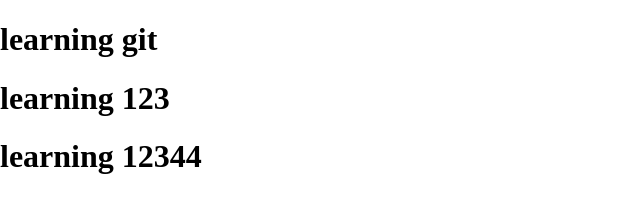
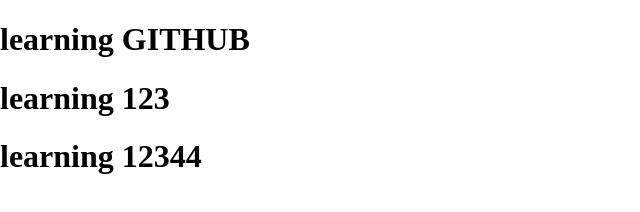
Before and after one commit to Yash2725/learninggit, a plain HTML site: page index.html in a window 1280 px wide. Shown: the whole page, without its empty margins (0-640 px from the left). Drawn offline with Linux system fonts and the light colour scheme.

Commit message:
Update index.html learning GITHUB

```diff
--- a/index.html
+++ b/index.html
@@ -7,7 +7,7 @@
     <link rel="stylesheet" href="style.css">
 </head>
 <body>
-    <h1>learning git</h1>
+    <h1>learning GITHUB</h1>
     <h1>learning 123</h1>
     <h1>learning 12344</h1>
 </body>
```
